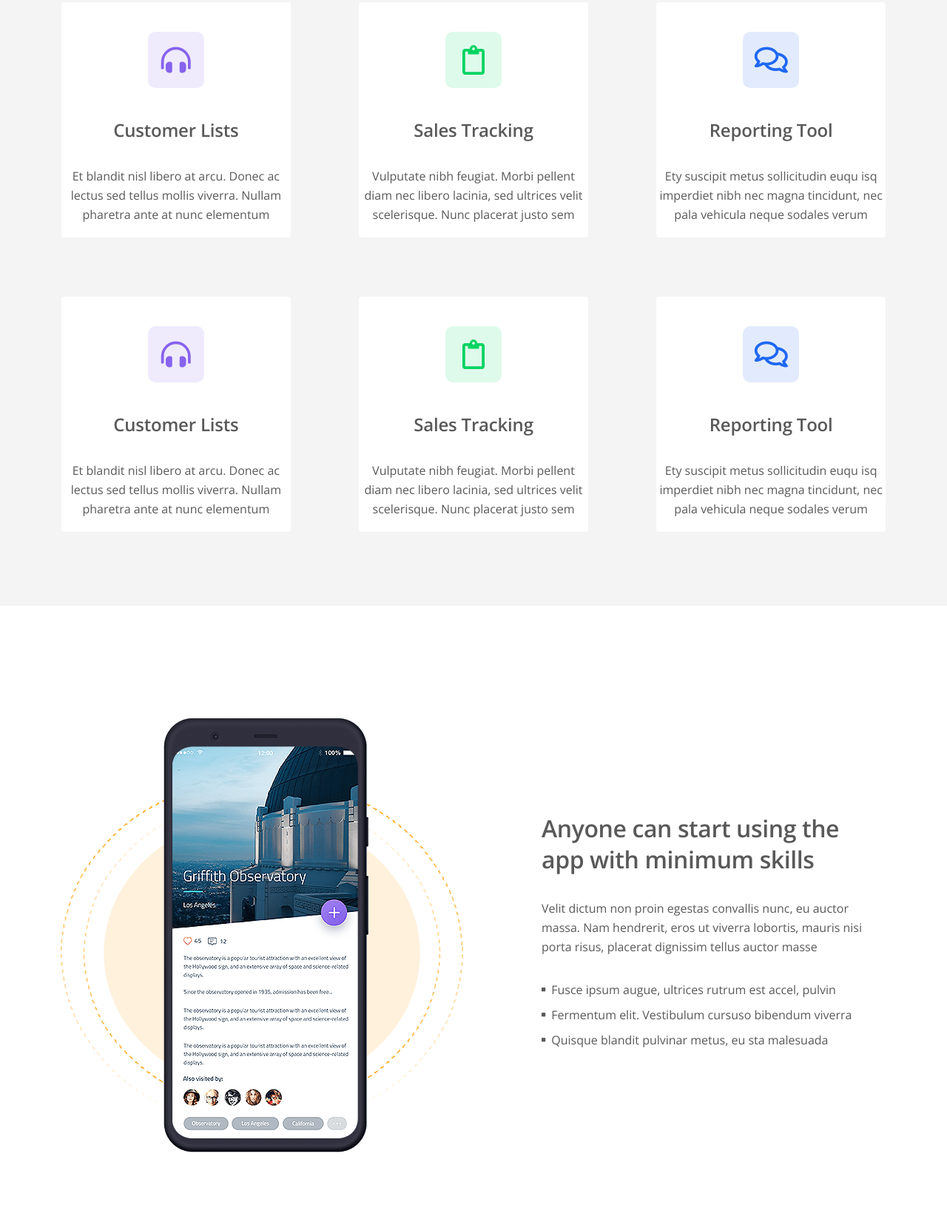
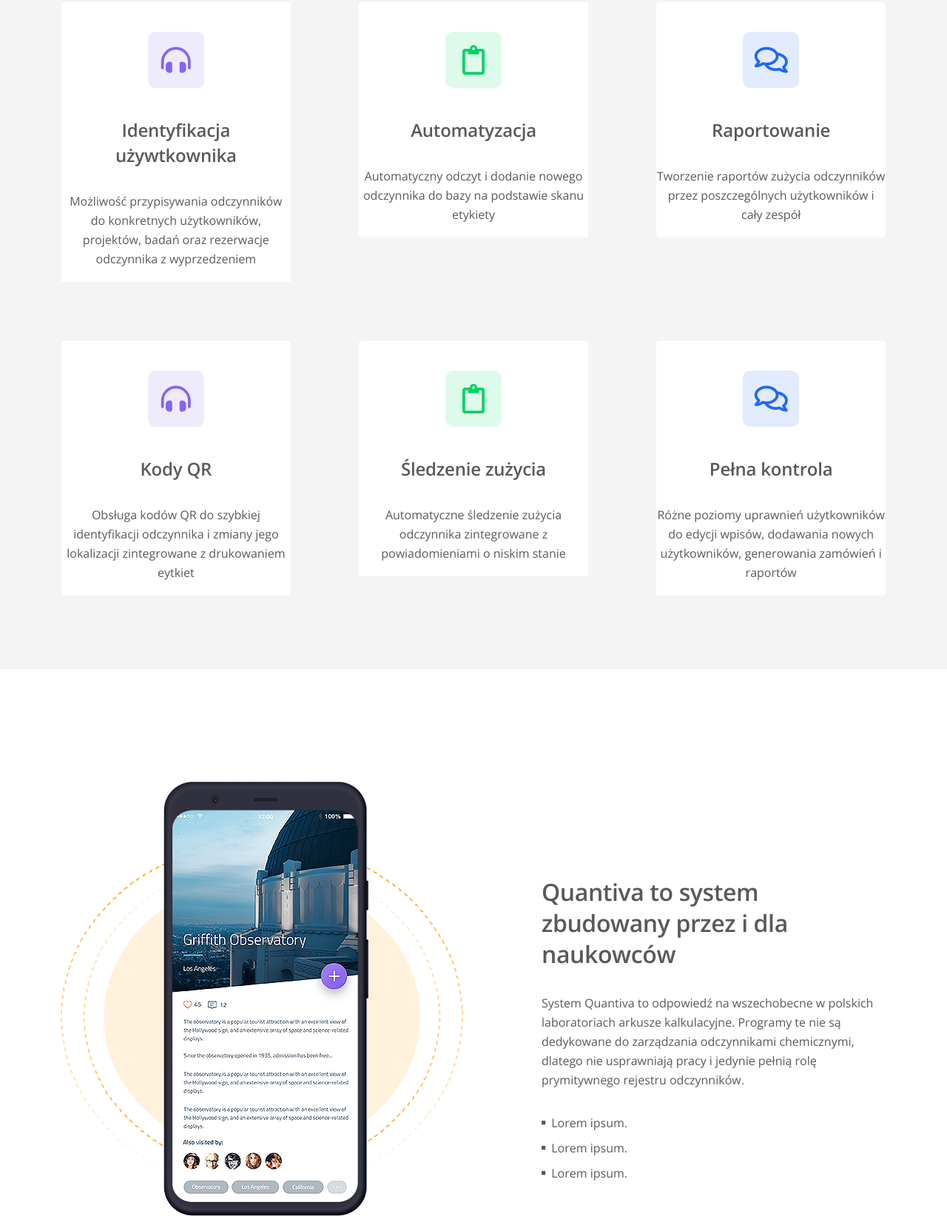
Before and after one commit to seb-jarczewski/quantiva, a plain HTML site: page index.html in a window 1280 px wide. Shown: the part 2110-3754 px from the top of the page at 74% size. Drawn offline with nearby package versions, Linux system fonts and the light colour scheme.

Commit message:
Add files via upload

```diff
--- a/index.html
+++ b/index.html
@@ -182,8 +182,8 @@
                                 <span class="fas fa-headphones-alt"></span>
                             </div>
                             <div class="card-body">
-                                <h4 class="card-title">Customer Lists</h4>
-                                <p>Et blandit nisl libero at arcu. Donec ac lectus sed tellus mollis viverra. Nullam pharetra ante at nunc elementum</p>
+                                <h4 class="card-title">Identyfikacja używtkownika</h4>
+                                <p>Możliwość przypisywania odczynników do konkretnych użytkowników, projektów, badań oraz rezerwacje odczynnika z wyprzedzeniem</p>
                             </div>
                         </div>
                         <!-- end of card -->
@@ -194,8 +194,8 @@
                                 <span class="far fa-clipboard"></span>
                             </div>
                             <div class="card-body">
-                                <h4 class="card-title">Sales Tracking</h4>
-                                <p>Vulputate nibh feugiat. Morbi pellent diam nec libero lacinia, sed ultrices velit scelerisque. Nunc placerat justo sem</p>
+                                <h4 class="card-title">Automatyzacja</h4>
+                                <p>Automatyczny odczyt i dodanie nowego odczynnika do bazy na podstawie skanu etykiety</p>
                             </div>
                         </div>
                         <!-- end of card -->
@@ -206,8 +206,8 @@
                                 <span class="far fa-comments"></span>
                             </div>
                             <div class="card-body">
-                                <h4 class="card-title">Reporting Tool</h4>
-                                <p>Ety suscipit metus sollicitudin euqu isq imperdiet nibh nec magna tincidunt, nec pala vehicula neque sodales verum</p>
+                                <h4 class="card-title">Raportowanie</h4>
+                                <p>Tworzenie raportów zużycia odczynników przez poszczególnych użytkowników i cały zespół</p>
                             </div>
                         </div>
                         <!-- end of card -->
@@ -223,8 +223,8 @@
                                 <span class="fas fa-headphones-alt"></span>
                             </div>
                             <div class="card-body">
-                                <h4 class="card-title">Customer Lists</h4>
-                                <p>Et blandit nisl libero at arcu. Donec ac lectus sed tellus mollis viverra. Nullam pharetra ante at nunc elementum</p>
+                                <h4 class="card-title">Kody QR</h4>
+                                <p>Obsługa kodów QR do szybkiej identyfikacji odczynnika i zmiany jego lokalizacji zintegrowane z drukowaniem eytkiet</p>
                             </div>
                         </div>
                         <!-- end of card -->
@@ -235,8 +235,8 @@
                                 <span class="far fa-clipboard"></span>
                             </div>
                             <div class="card-body">
-                                <h4 class="card-title">Sales Tracking</h4>
-                                <p>Vulputate nibh feugiat. Morbi pellent diam nec libero lacinia, sed ultrices velit scelerisque. Nunc placerat justo sem</p>
+                                <h4 class="card-title">Śledzenie zużycia</h4>
+                                <p>Automatyczne śledzenie zużycia odczynnika zintegrowane z powiadomieniami o niskim stanie</p>
                             </div>
                         </div>
                         <!-- end of card -->
@@ -247,8 +247,8 @@
                                 <span class="far fa-comments"></span>
                             </div>
                             <div class="card-body">
-                                <h4 class="card-title">Reporting Tool</h4>
-                                <p>Ety suscipit metus sollicitudin euqu isq imperdiet nibh nec magna tincidunt, nec pala vehicula neque sodales verum</p>
+                                <h4 class="card-title">Pełna kontrola</h4>
+                                <p>Różne poziomy uprawnień użytkowników do edycji wpisów, dodawania nowych użytkowników, generowania zamówień i raportów</p>
                             </div>
                         </div>
                         <!-- end of card -->
@@ -270,20 +270,20 @@
                     </div> <!-- end of col -->
                     <div class="col-lg-6">
                         <div class="text-container">
-                            <h2>Anyone can start using the app with minimum skills</h2>
-                            <p>Velit dictum non proin egestas convallis nunc, eu auctor massa. Nam hendrerit, eros ut viverra lobortis, mauris nisi porta risus, placerat dignissim tellus auctor masse</p>
+                            <h2>Quantiva to system zbudowany przez i dla naukowców</h2>
+                            <p>System Quantiva to odpowiedź na wszechobecne w polskich laboratoriach arkusze kalkulacyjne. Programy te nie są dedykowane do zarządzania odczynnikami chemicznymi, dlatego nie usprawniają pracy i jedynie pełnią rolę prymitywnego rejestru odczynników.</p>
                             <ul class="list-unstyled li-space-lg">
                                 <li class="d-flex">
                                     <i class="fas fa-square"></i>
-                                    <div class="flex-grow-1">Fusce ipsum augue, ultrices rutrum est accel, pulvin</div>
+                                    <div class="flex-grow-1">Lorem ipsum.</div>
                                 </li>
                                 <li class="d-flex">
                                     <i class="fas fa-square"></i>
-                                    <div class="flex-grow-1">Fermentum elit. Vestibulum cursuso bibendum viverra</div>
+                                    <div class="flex-grow-1">Lorem ipsum.</div>
                                 </li>
                                 <li class="d-flex">
                                     <i class="fas fa-square"></i>
-                                    <div class="flex-grow-1">Quisque blandit pulvinar metus, eu sta malesuada</div>
+                                    <div class="flex-grow-1">Lorem ipsum.</div>
                                 </li>
                             </ul>
                         </div> <!-- end of text-container -->
@@ -324,10 +324,10 @@
                             <!-- Accordion Item -->
                             <div class="accordion-item">
                                 <h2 class="accordion-header" id="headingOne">
-                                    <button class="accordion-button" type="button" data-bs-toggle="collapse" data-bs-target="#collapseOne" aria-expanded="true" aria-controls="collapseOne">How can I contact you quickly and get a reasonable quote more for my project?</button>
+                                    <button class="accordion-button" type="button" data-bs-toggle="collapse" data-bs-target="#collapseOne" aria-expanded="true" aria-controls="collapseOne">Czy udział w testach oprogramowania jest bezpłatny?</button>
                                 </h2>
                                 <div id="collapseOne" class="accordion-collapse collapse show" aria-labelledby="headingOne" data-bs-parent="#accordionExample">
-                                    <div class="accordion-body">Sed lacinia cursus viverra. Nunc sed libero euismod, congue dui a, vulputate quam. Pellentesque neque nisi, ultrices ut ipsum ac, mattis sollicitudin neque. Ut ac nunc sem. Etiam id erat facilisis magna sagittis porta. Donec eu dolor eu dolor finibus sodales consectetur, et condimentum elit tincidunt</div>
+                                    <div class="accordion-body">Tak! Udział w programie testów systemu Quantiva jest całkowicie bezpłatny i pomoże lepiej dopasować funkcjonalność orprogramowania do potrzeb użytkowników.</div>
                                 </div>
                             </div>
                             <!-- end of accordion-item -->
@@ -335,10 +335,10 @@
                             <!-- Accordion Item -->
                             <div class="accordion-item">
                                 <h2 class="accordion-header" id="headingTwo">
-                                    <button class="accordion-button collapsed" type="button" data-bs-toggle="collapse" data-bs-target="#collapseTwo" aria-expanded="false" aria-controls="collapseTwo">Is the Free Tier available for unlimited time or it will end more words after a while?</button>
+                                    <button class="accordion-button collapsed" type="button" data-bs-toggle="collapse" data-bs-target="#collapseTwo" aria-expanded="false" aria-controls="collapseTwo">Czy system Quantiva działa tylko na komputerze zlokalizowanym w danym laboratorium?</button>
                                 </h2>
                                 <div id="collapseTwo" class="accordion-collapse collapse" aria-labelledby="headingTwo" data-bs-parent="#accordionExample">
-                                    <div class="accordion-body">Mauris faucibus placerat nisl. Sed eros odio, posuere at felis quis, tincidunt facilisis nibh. Nulla in ante sem. Nam aliquam urna nisi, cursus semper dolor convallis at. Duis vulputate est in consectetur, et condimentum elit tincidunt libero consectetur, et condimentum suis vulputate est in libero</div>
+                                    <div class="accordion-body">Nie. Quantiva jest nowoczesnym systemem opartym o technologię chmurową i jest dostępny z dowolnego urządznia podłączonego do internetu, czyli smartfonu, tabletu lub laptopa.</div>
                                 </div>
                             </div>
                             <!-- end of accordion-item -->
@@ -346,10 +346,10 @@
                             <!-- Accordion Item -->
                             <div class="accordion-item">
                                 <h2 class="accordion-header" id="headingThree">
-                                    <button class="accordion-button collapsed" type="button" data-bs-toggle="collapse" data-bs-target="#collapseThree" aria-expanded="false" aria-controls="collapseThree">Can I use the app on mobile devices or it’s limited more words to desktop use?</button>
+                                    <button class="accordion-button collapsed" type="button" data-bs-toggle="collapse" data-bs-target="#collapseThree" aria-expanded="false" aria-controls="collapseThree">Lorem ipsum.</button>
                                 </h2>
                                 <div id="collapseThree" class="accordion-collapse collapse" aria-labelledby="headingThree" data-bs-parent="#accordionExample">
-                                    <div class="accordion-body">Nullam at diam at mi facilisis consectetur at non turpis. Proin a felis nisi. Sed at orci rutrum, tincidunt magna vel, pharetra libero. Proin mauris orci, faucibus eget malesuada vel, consectetur, et condimentum elit tincidunt pellentesque vitae ligula. Pellentesque euismod tincidun</div>
+                                    <div class="accordion-body">Lorem ipsum.</div>
                                 </div>
                             </div>
                             <!-- end of accordion-item -->
```
